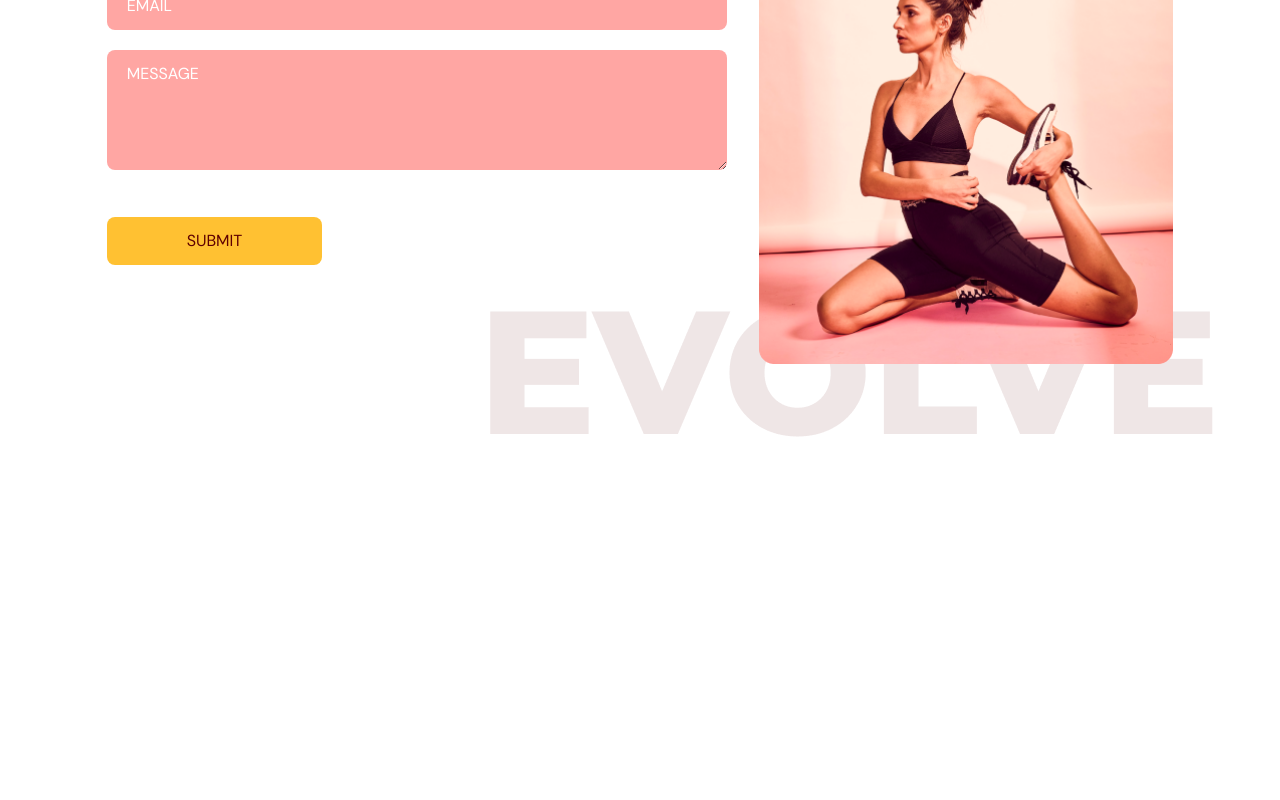
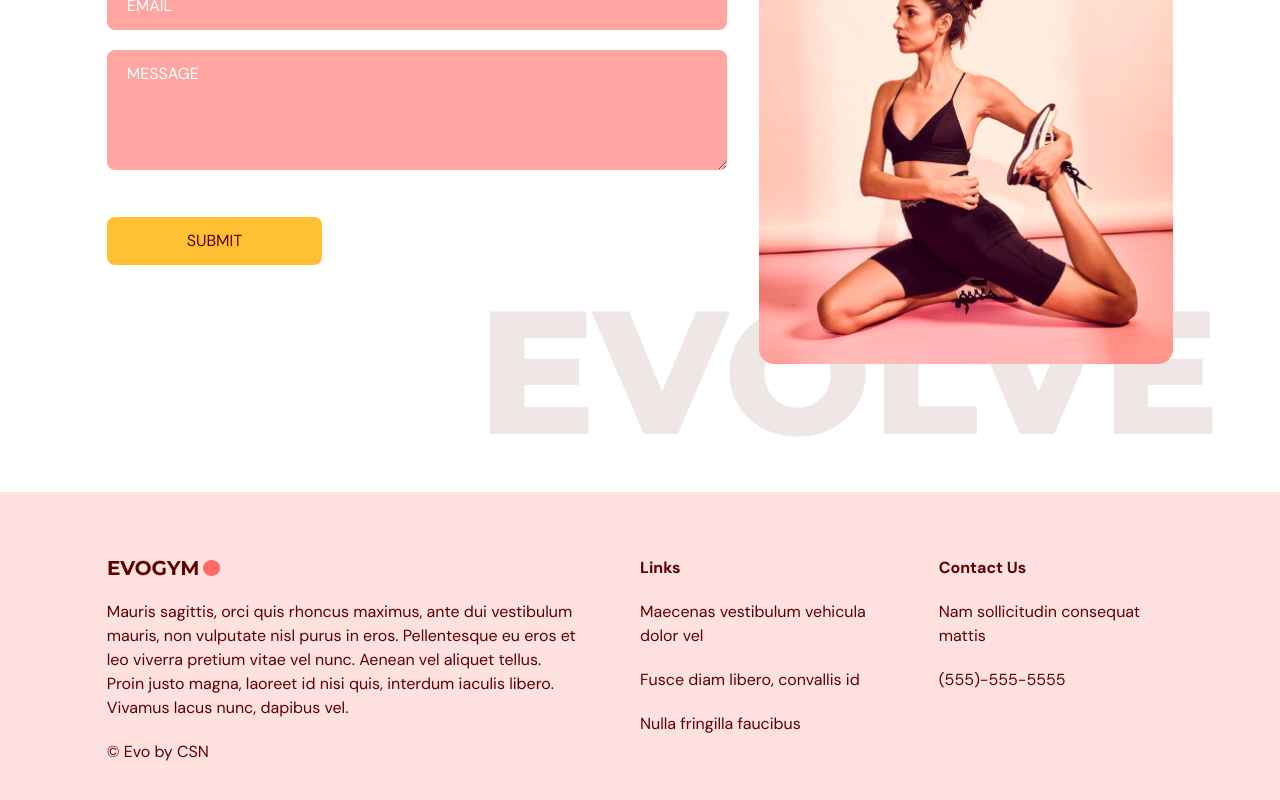
Before and after one commit to Nievescs20/Fitness-TS, a React (Vite) app: page / in a window 1280 px wide. Shown: the part 3432-4232 px from the top of the page. Before the commit the page ends 3924 px from the top, so only its background shows below. Built offline with nearby package versions, Linux system fonts and the light colour scheme.

Commit message:
completed Footer component

```diff
--- a/src/App.tsx
+++ b/src/App.tsx
@@ -4,7 +4,8 @@ import { SelectedPage } from "@/shared/types";
 import Home from "@/scenes/home";
 import Benefits from "@/scenes/benefits";
 import OurClasses from "@/scenes/ourClasses";
-import ContactUs from "./scenes/contactUs";
+import ContactUs from "@/scenes/contactUs";
+import Footer from "@/scenes/footer";
 
 function App() {
   const [selectedPage, setSelectedPage] = useState<SelectedPage>(
@@ -37,6 +38,7 @@ function App() {
       <Benefits setSelectedPage={setSelectedPage} />
       <OurClasses setSelectedPage={setSelectedPage} />
       <ContactUs setSelectedPage={setSelectedPage} />
+      <Footer setSelectedPage={setSelectedPage} />
     </div>
   );
 }
--- /dev/null
+++ b/src/scenes/footer/index.tsx
@@ -0,0 +1,38 @@
+import React from "react";
+import { SelectedPage } from "@/shared/types";
+import Logo from "@/assets/Logo.png";
+
+type Props = {};
+
+const Footer = (props: Props) => {
+  return (
+    <footer id="footer" className="bg-primary-100 py-16">
+      <div className="justify-content mx-auto w-5/6 gap-16 md:flex">
+        <div className="mt-16 basis-1/2 md:mt-0">
+          <img alt="logo" src={Logo} />
+          <p className="my-5">
+            Mauris sagittis, orci quis rhoncus maximus, ante dui vestibulum
+            mauris, non vulputate nisl purus in eros. Pellentesque eu eros et
+            leo viverra pretium vitae vel nunc. Aenean vel aliquet tellus. Proin
+            justo magna, laoreet id nisi quis, interdum iaculis libero. Vivamus
+            lacus nunc, dapibus vel.
+          </p>
+          <p>© Evo by CSN</p>
+        </div>
+        <div className="mt-16 basis-1/4 md:mt-0">
+          <h4 className="font-bold">Links</h4>
+          <p className="my-5">Maecenas vestibulum vehicula dolor vel</p>
+          <p className="my-5">Fusce diam libero, convallis id</p>
+          <p>Nulla fringilla faucibus </p>
+        </div>
+        <div className="mt-16 basis-1/4 md:mt-0">
+          <h4 className="font-bold">Contact Us</h4>
+          <p className="my-5">Nam sollicitudin consequat mattis</p>
+          <p className="my-5">(555)-555-5555</p>
+        </div>
+      </div>
+    </footer>
+  );
+};
+
+export default Footer;
```
